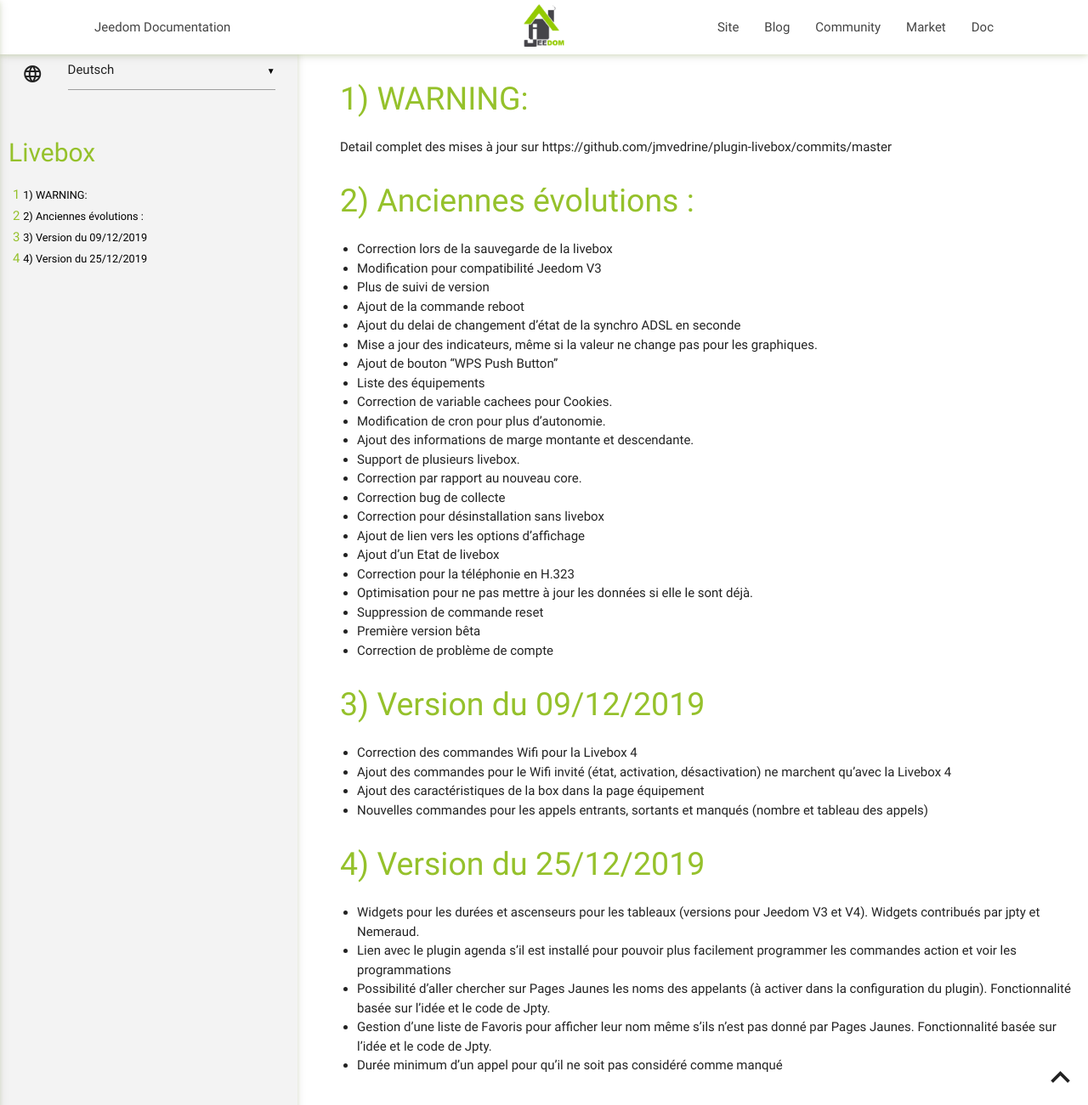
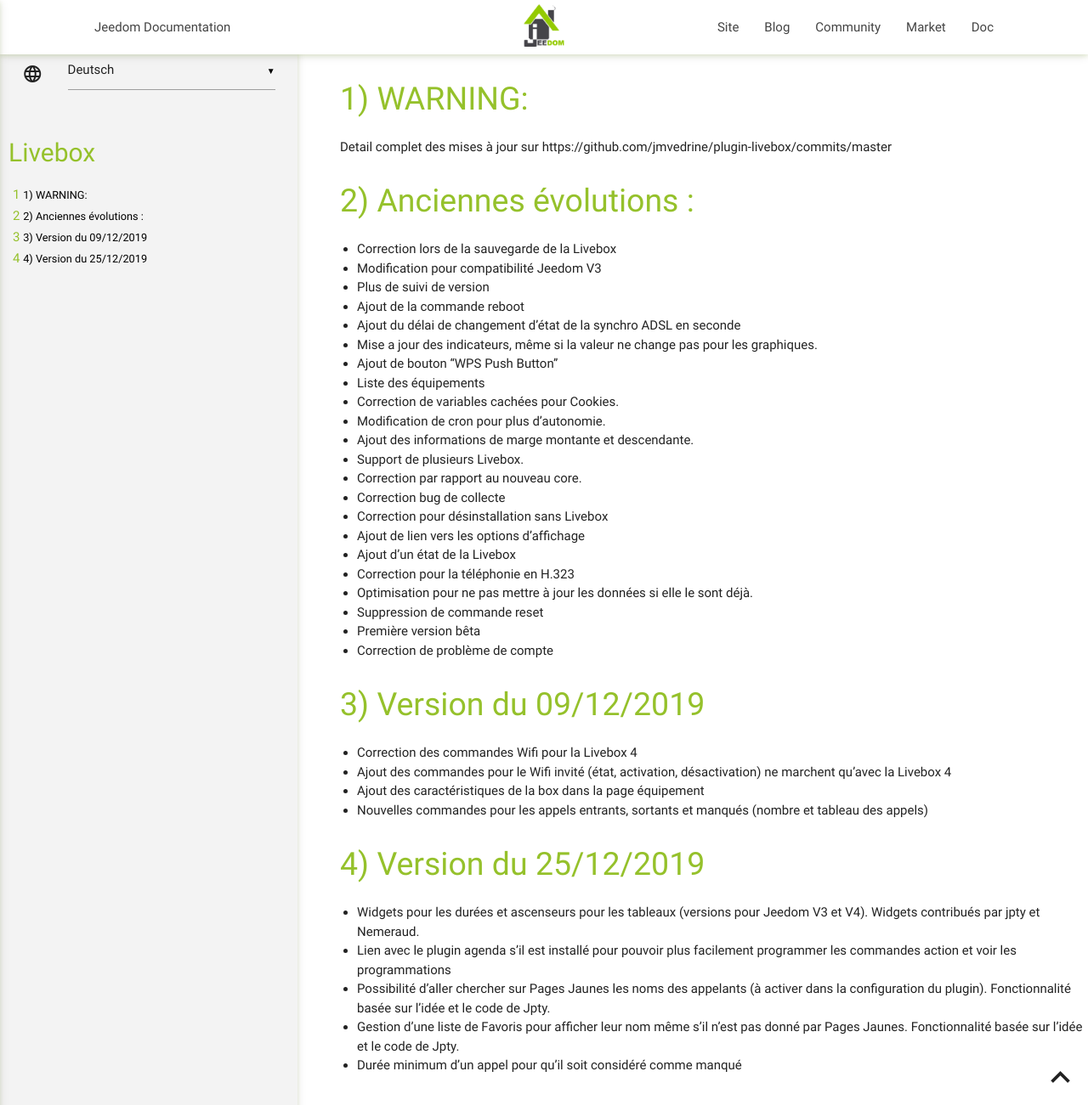
Before and after one commit to jmvedrine/plugin-livebox, a Jekyll site: the page built from docs/de_DE/changelog.md, in a window 1280 px wide and 1301 px high. Shown: the whole window at 85% size. Built offline with Jekyll 4.4.1, drawn with Linux system fonts in a browser that asks for light colours; our own code applies the rules of GitHub Pages for plain Markdown files.

Commit message:
[ROBOT] Action all

```diff
--- a/docs/de_DE/changelog.md
+++ b/docs/de_DE/changelog.md
@@ -5,23 +5,23 @@ Detail complet des mises à jour sur https://github.com/jmvedrine/plugin-livebox
 
 # Anciennes évolutions :
 
-- Correction lors de la sauvegarde de la livebox
+- Correction lors de la sauvegarde de la Livebox
 - Modification pour compatibilité Jeedom V3
 - Plus de suivi de version
 - Ajout de la commande reboot
-- Ajout du delai de changement d'état de la synchro ADSL en seconde
+- Ajout du délai de changement d'état de la synchro ADSL en seconde
 - Mise a jour des indicateurs, même si la valeur ne change pas pour les graphiques.
 - Ajout de bouton "WPS Push Button"
 - Liste des équipements
-- Correction de variable cachees pour Cookies.
+- Correction de variables cachées pour Cookies.
 - Modification de cron pour plus d'autonomie.
 - Ajout des informations de marge montante et descendante.
-- Support de plusieurs livebox.
+- Support de plusieurs Livebox.
 - Correction par rapport au nouveau core.
 - Correction bug de collecte
-- Correction pour désinstallation sans livebox
+- Correction pour désinstallation sans Livebox
 - Ajout de lien vers les options d'affichage
-- Ajout d'un Etat de livebox
+- Ajout d'un état de la Livebox
 - Correction pour la téléphonie en H.323
 - Optimisation pour ne pas mettre à jour les données si elle le sont déjà.
 - Suppression de commande reset
@@ -40,5 +40,5 @@ Detail complet des mises à jour sur https://github.com/jmvedrine/plugin-livebox
 - Widgets pour les durées et ascenseurs pour les tableaux (versions pour Jeedom V3 et V4). Widgets contribués par jpty et Nemeraud.
 - Lien avec le plugin agenda s'il est installé pour pouvoir plus facilement programmer les commandes action et voir les programmations
 - Possibilité d'aller chercher sur Pages Jaunes les noms des appelants (à activer dans la configuration du plugin). Fonctionnalité basée sur l'idée et le code de Jpty.
-- Gestion d'une liste de Favoris pour afficher leur nom même s'ils n'est pas donné par Pages Jaunes. Fonctionnalité basée sur l'idée et le code de Jpty.
-- Durée minimum d'un appel pour qu'il ne soit pas considéré comme manqué
+- Gestion d'une liste de Favoris pour afficher leur nom même s'il n'est pas donné par Pages Jaunes. Fonctionnalité basée sur l'idée et le code de Jpty.
+- Durée minimum d'un appel pour qu'il soit considéré comme manqué
```
Also changed, not shown: docs/de_DE/index.md (+5 -5 lines), docs/en_US/changelog.md (+8 -8 lines), docs/en_US/index.md (+5 -5 lines), docs/es_ES/changelog.md (+8 -8 lines), docs/es_ES/index.md (+5 -5 lines).
